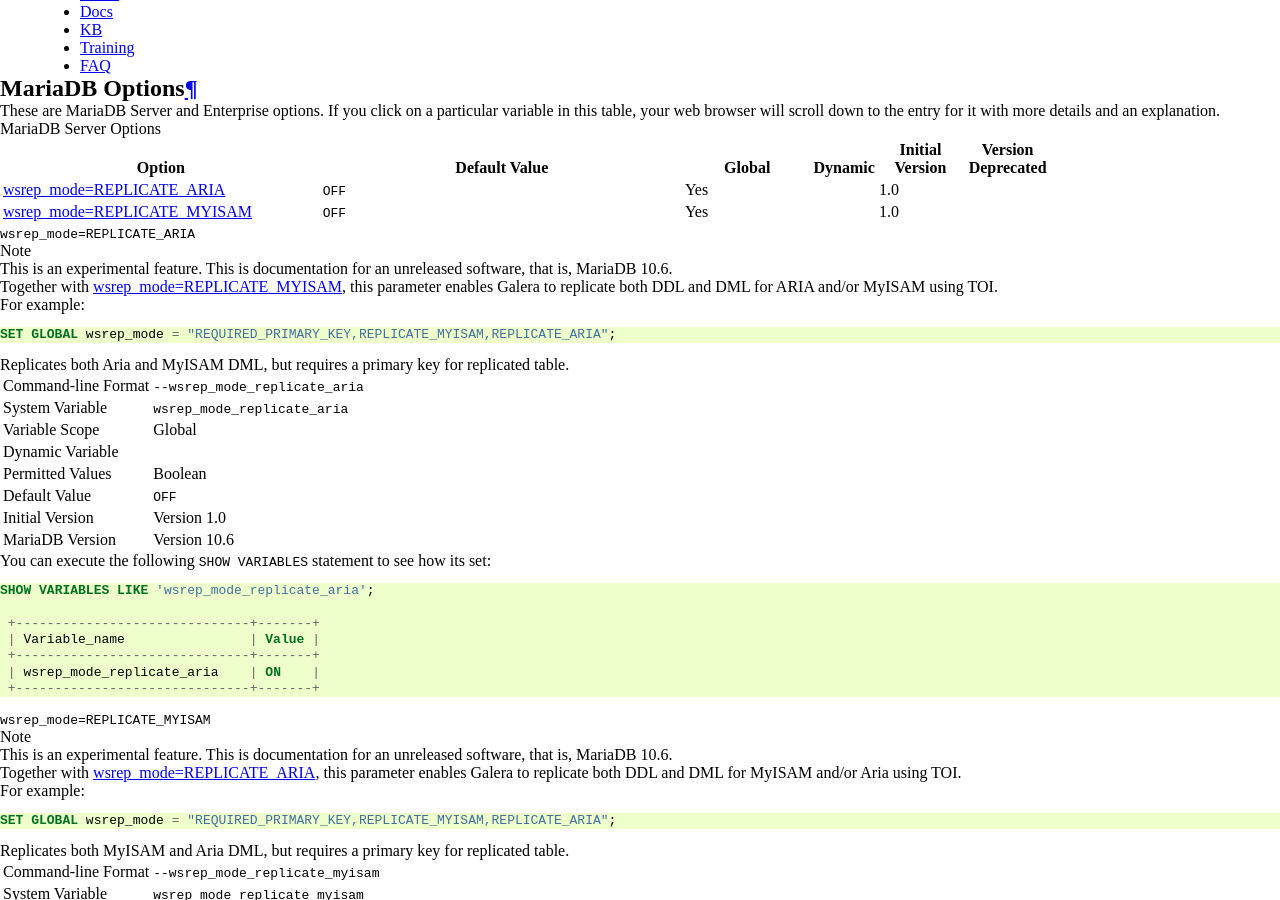
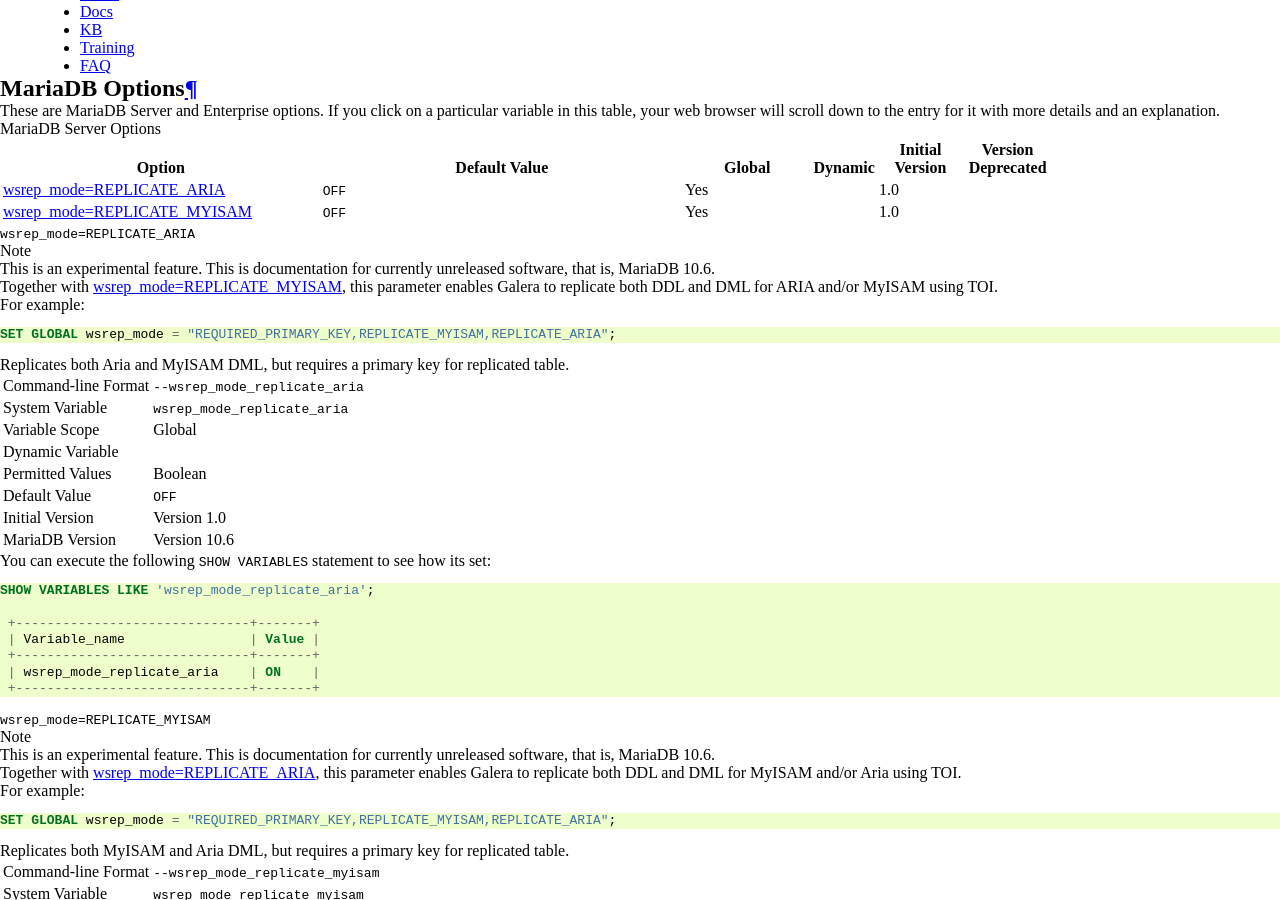
Before and after one commit to codership/documentation, a Sphinx documentation site: the page built from galeracluster/source/documentation/mariadb-options.rst, in a window 1280 px wide and 900 px high, scrolled down 303 px. Built offline with Sphinx 7.4.7, drawn with Linux system fonts in a browser that asks for light colours; comment, search, counter and statistics services are not loaded.

Commit message:
Update mariadb-options.rst
fix language

```diff
--- a/galeracluster/source/documentation/mariadb-options.rst
+++ b/galeracluster/source/documentation/mariadb-options.rst
@@ -81,7 +81,7 @@ These are MariaDB Server and Enterprise options. If you click on a particular va
 .. index::
    pair: Parameters; wsrep_mode=REPLICATE_ARIA
 
-.. note:: This is an experimental feature. This is documentation for an unreleased software, that is, MariaDB 10.6.
+.. note:: This is an experimental feature. This is documentation for currently unreleased software, that is, MariaDB 10.6.
 
 Together with :ref:`wsrep_mode=REPLICATE_MYISAM <wsrep_mode_replicate_myisam>`, this parameter enables Galera to replicate both DDL and DML for ARIA and/or MyISAM using TOI.
 
@@ -125,7 +125,7 @@ You can execute the following ``SHOW VARIABLES`` statement to see how its set:
 .. index::
    pair: Parameters; wsrep_mode=REPLICATE_MYISAM
 
-.. note:: This is an experimental feature. This is documentation for an unreleased software, that is, MariaDB 10.6.
+.. note:: This is an experimental feature. This is documentation for currently unreleased software, that is, MariaDB 10.6.
 
 Together with :ref:`wsrep_mode=REPLICATE_ARIA <wsrep_mode_replicate_aria>`, this parameter enables Galera to replicate both DDL and DML for MyISAM and/or Aria using TOI.
 
```
